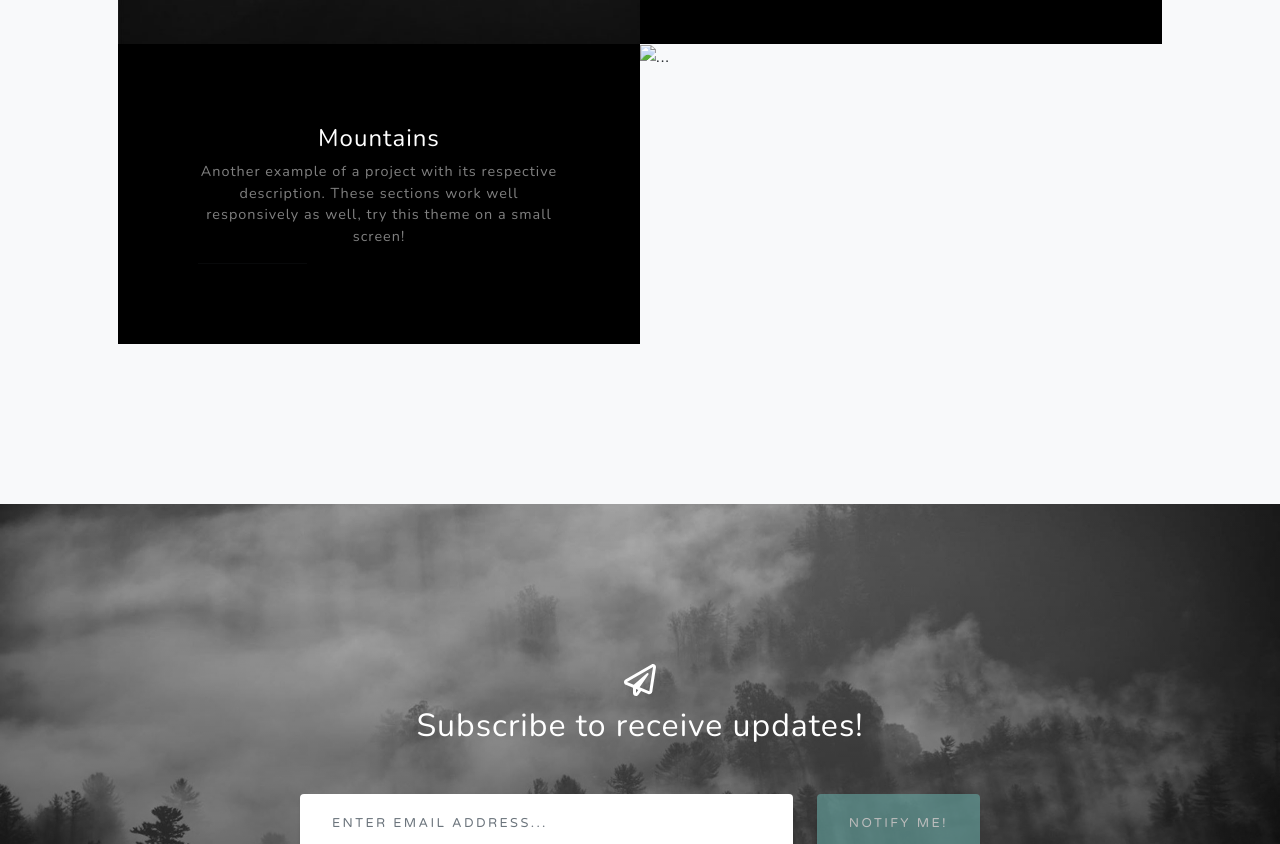
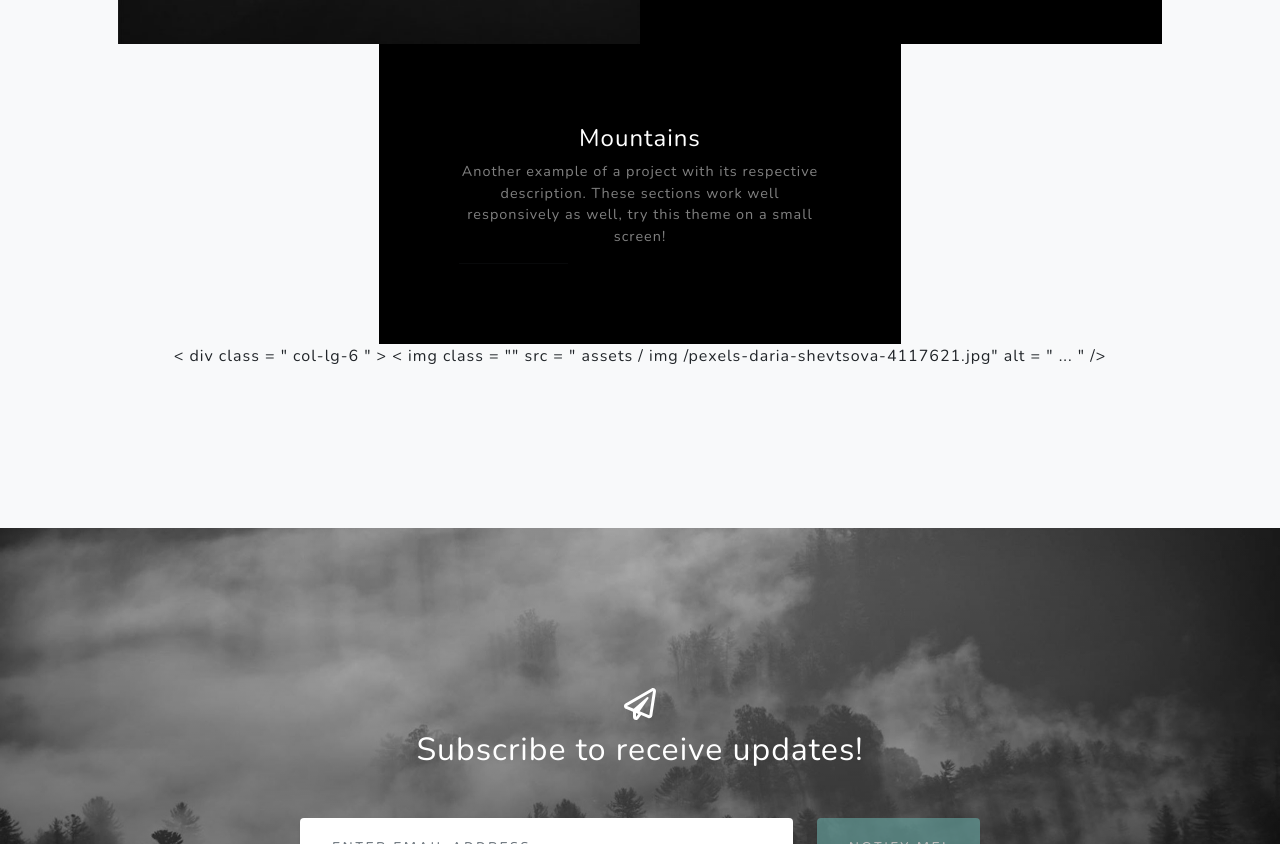
Before and after one commit to Judithrodriguezaguilar/Ultima-edicion, a plain HTML site: page index.html in a window 1280 px wide. Shown: the part 2441-3285 px from the top of the page. Drawn offline with nearby package versions, Linux system fonts and the light colour scheme.

Commit message:
Update index.html

```diff
--- a/index.html
+++ b/index.html
@@ -91,7 +91,8 @@
                 </div>
                 <!-- Project Two Row-->
                 <div class="row gx-0 justify-content-center">
- <div class="col-lg-6"><img class=" src="assets/img/pexels-daria-shevtsova-4117621.jpg.jpg" alt="..." /></div>
+< div  class = " col-lg-6 " > < img  class = "" src = " assets / img /pexels-daria-shevtsova-4117621.jpg" alt = " ... " /> </ div >
+
                     <div class="col-lg-6 order-lg-first">
                         <div class="bg-black text-center h-100 project">
                             <div class="d-flex h-100">
```
